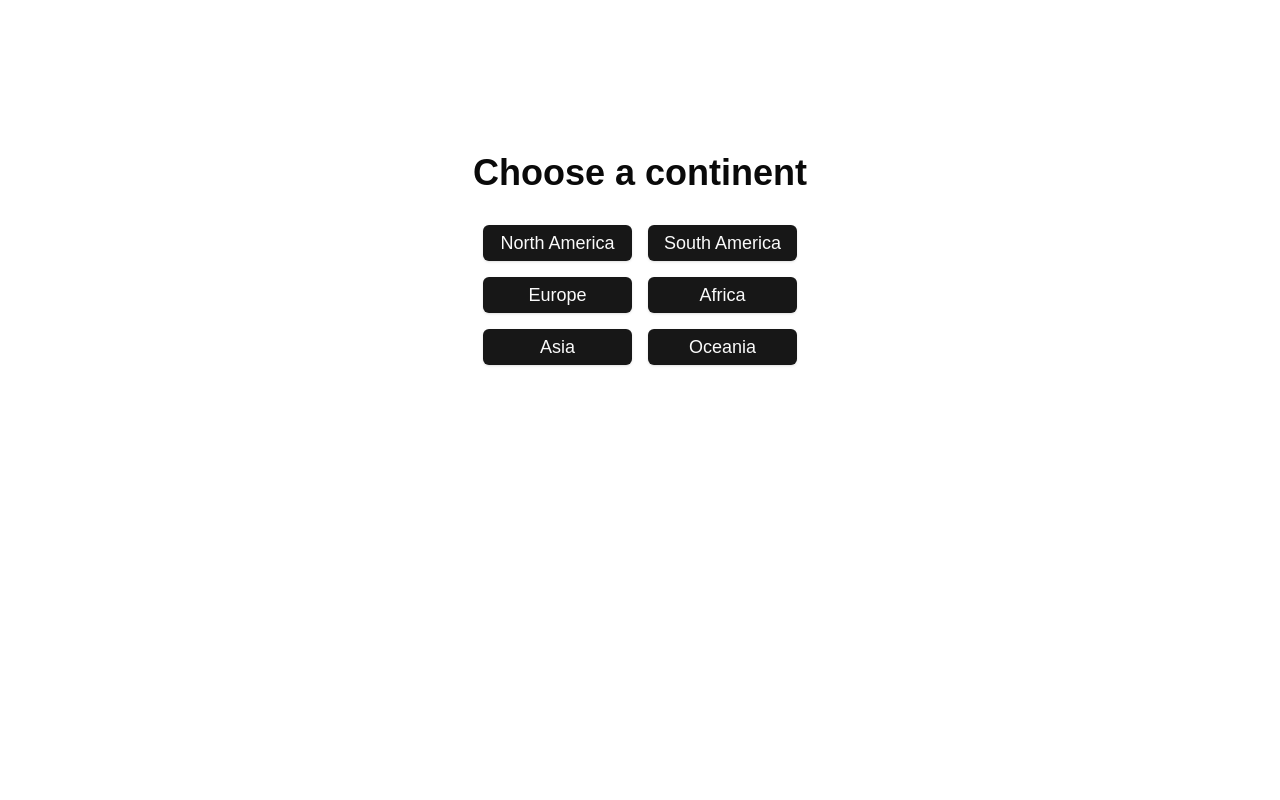
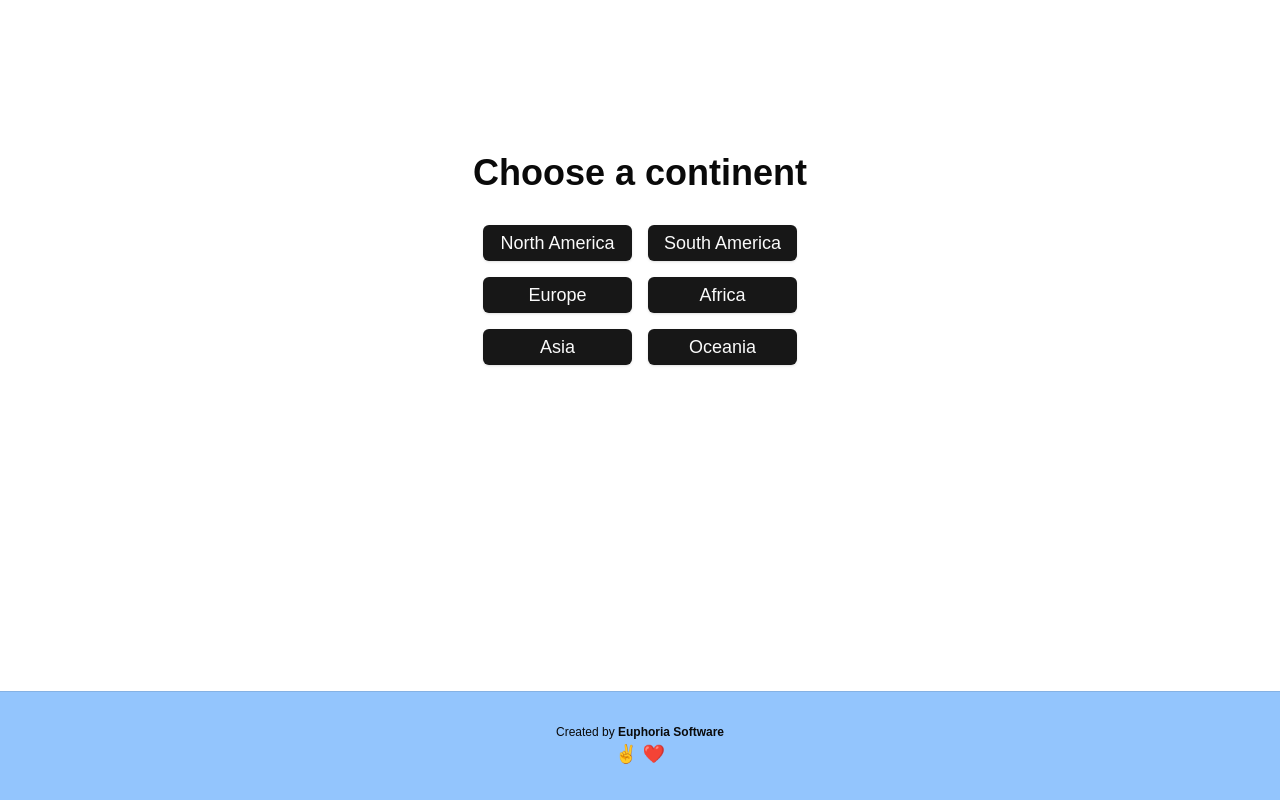
Before and after one commit to mjamore/geography-quiz, a Next.js app: page / in a window 1280 px wide. Shown: the part 230-1030 px from the top of the page. Before the commit the page ends 921 px from the top, so only its background shows below. Built offline with nearby package versions, Linux system fonts and the light colour scheme.

Commit message:
Add footer componenet.

```diff
--- a/app/layout.tsx
+++ b/app/layout.tsx
@@ -1,6 +1,7 @@
 import React from 'react';
 import { Toaster } from 'react-hot-toast';
 import { Navbar } from '@/components/Navbar';
+import { Footer } from '@/components/Footer';
 import './globals.css';
 
 export const metadata = {
@@ -15,11 +16,12 @@ export default function RootLayout({
 }) {
   return (
     <html lang="en">
-      <body>
+      <body className="min-h-screen flex flex-col">
         <Navbar />
-        <main className="container mx-auto px-4 py-8">
+        <main className="container mx-auto px-4 py-8 flex-grow">
           {children}
         </main>
+        <Footer />
         <Toaster />
       </body>
     </html>
--- /dev/null
+++ b/components/Footer.tsx
@@ -0,0 +1,20 @@
+import React from 'react';
+
+export function Footer() {
+  return (
+    <footer className="w-full border-t border-t-foreground/10 p-8 flex flex-col justify-center text-center text-xs bg-blue-300">
+      <p>
+          Created by{' '}
+        <a
+          className="font-bold hover:underline"
+          href="https://euphoria.software"
+          rel="noreferrer"
+          target="_blank"
+        >
+          Euphoria Software
+        </a>
+      </p>
+      <p className="text-lg">✌️ ❤️</p>
+    </footer>
+  );
+}
```
